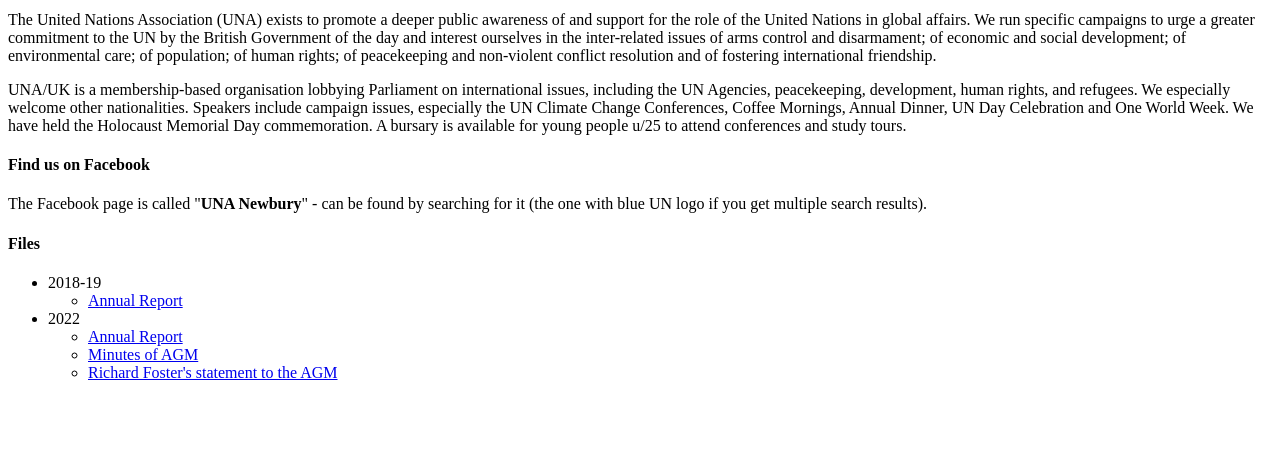
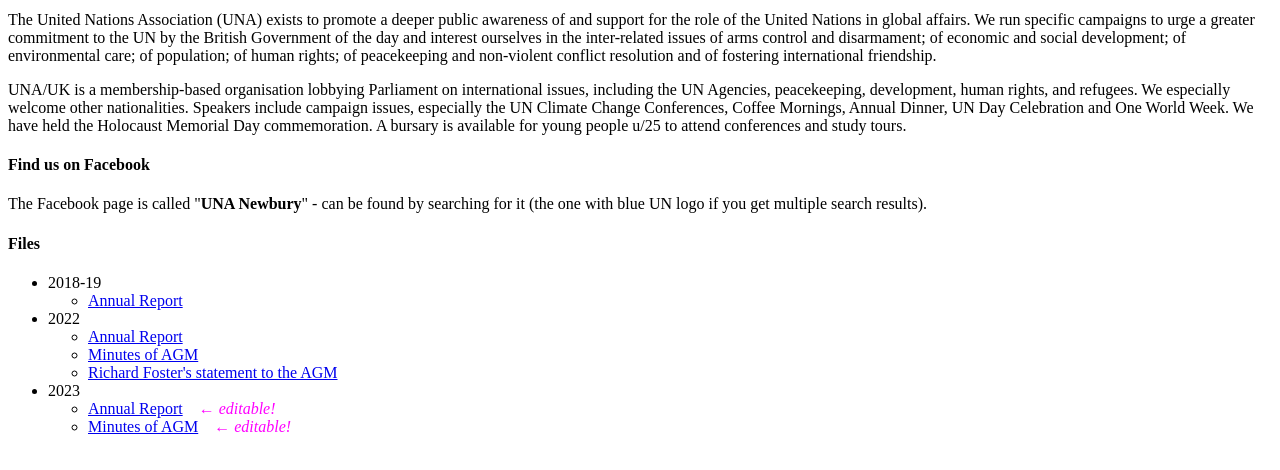
Before and after one commit to una-newbury/home, a plain HTML site: page index.html in a window 1280 px wide. Shown: the part 126-596 px from the top of the page. Drawn offline with Linux system fonts and the light colour scheme.

Commit message:
editable

```diff
--- a/index.html
+++ b/index.html
@@ -39,6 +39,11 @@
         <li><a href="files/Minutes of AGM Friday 8 4 2022.pdf" target="_blank">Minutes of AGM</a></li>
         <li><a href="files/Richard Foster's statement to the AGM.pdf" target="_blank">Richard Foster's statement to the AGM</a></li>
     </ul>
+    <li>2023</li>
+    <ul>
+        <li><a href="https://docs.google.com/document/d/1FiSIPrFOp8GsStXmF_K3WoyBU7acho0F1EI2Edy2ZBU/edit?usp=sharing" target="_blank">Annual Report</a>&nbsp;&nbsp;&nbsp;&nbsp;<i><span style="color: magenta">&#x2190; editable!</span></i></li>
+        <li><a href="https://docs.google.com/document/d/1g5w9l1ksCu2QzUWuBPu_aqBO_mOD-QyzzG3a4vvpAxY/edit?usp=sharing" target="_blank">Minutes of AGM</a>&nbsp;&nbsp;&nbsp;&nbsp;<i><span style="color: magenta">&#x2190; editable!</span></li>
+    </ul>
 </ul>
 
 </body>
```
